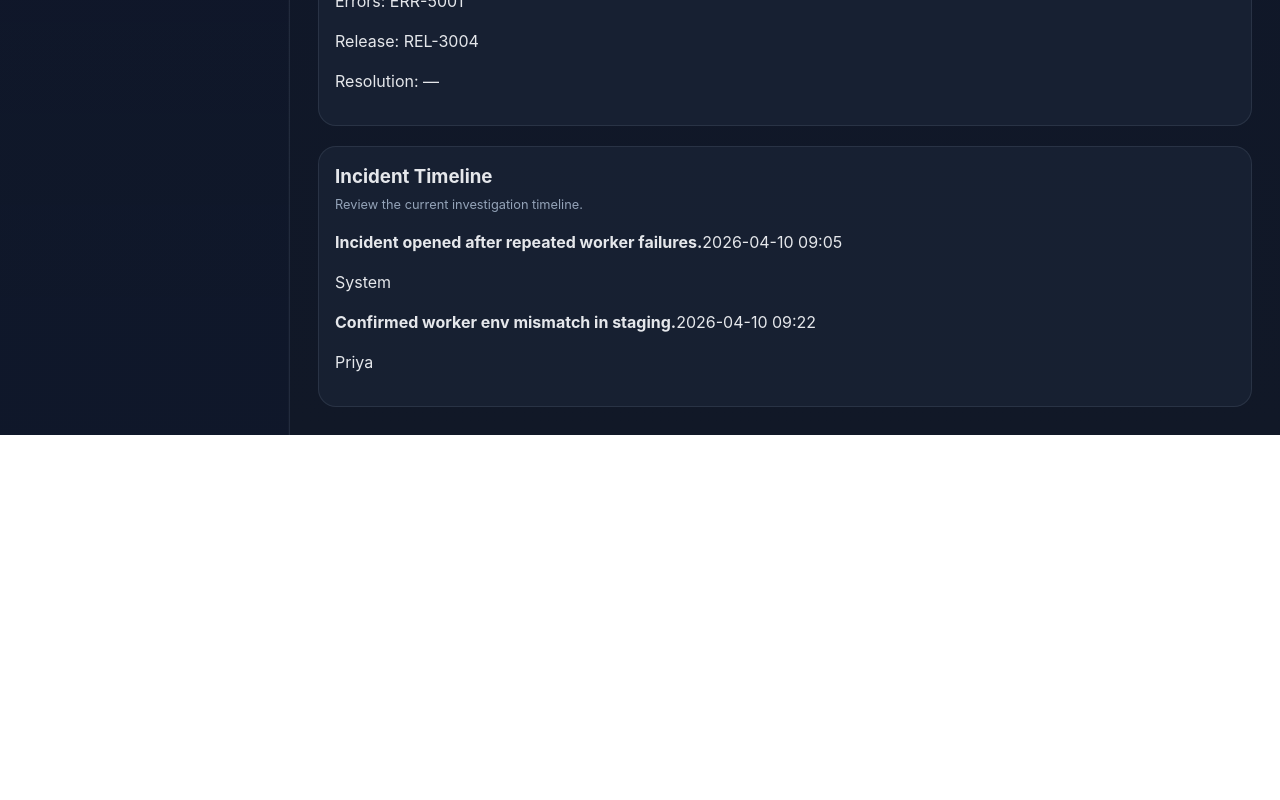
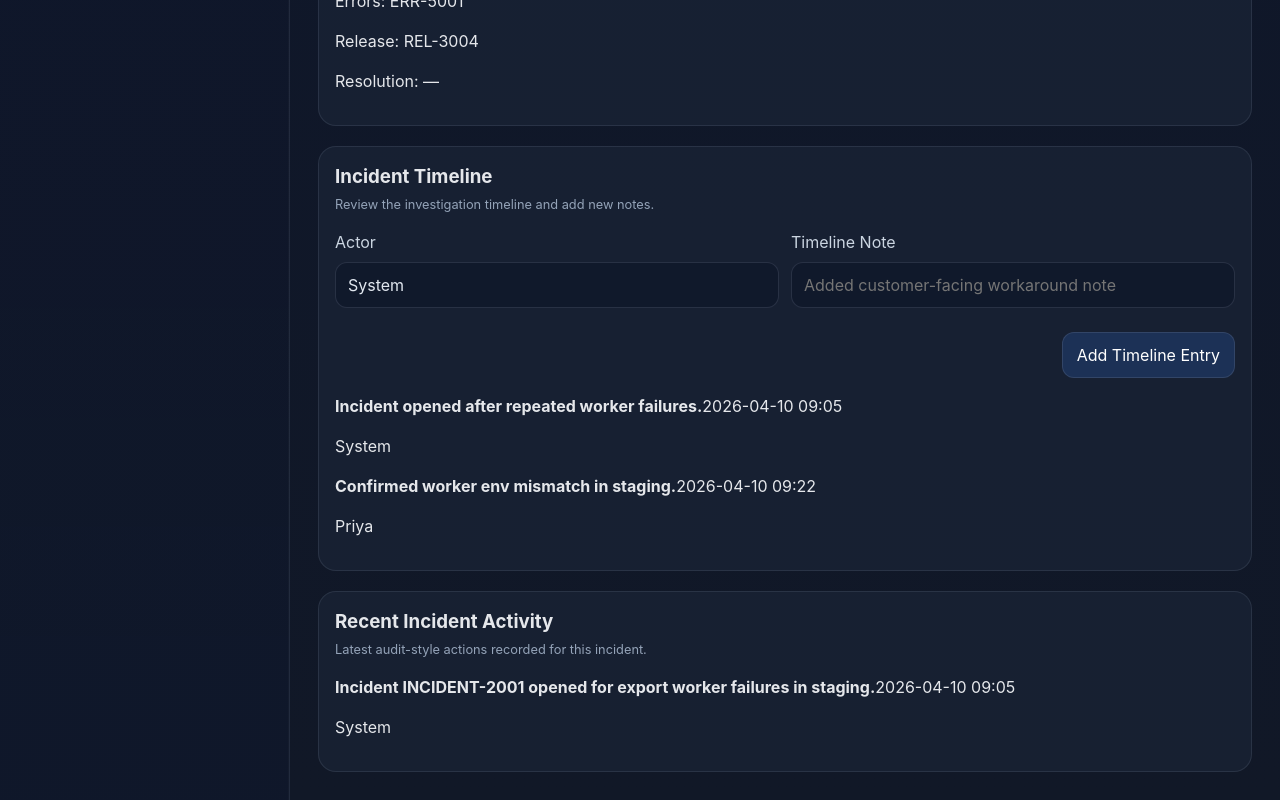
Before and after one commit to Emanuel628/InEx-IT-Support, a React (Vite) app: page /incidents/INCIDENT-2001 in a window 1280 px wide. Shown: the part 1494-2294 px from the top of the page. Before the commit the page ends 1929 px from the top, so only its background shows below. Built offline with nearby package versions, Linux system fonts and the light colour scheme.

Commit message:
Add incident timeline authoring and activity visibility

```diff
--- a/src/pages/incidents/IncidentDetailPage.tsx
+++ b/src/pages/incidents/IncidentDetailPage.tsx
@@ -1,22 +1,30 @@
-import { useMemo, useState, type ChangeEvent } from 'react';
+import { useMemo, useState, type ChangeEvent, type FormEvent } from 'react';
 import { useParams } from 'react-router-dom';
+import { getActivityByEntity } from '@/features/activity/lib/activityStore';
 import { getErrors } from '@/features/errors/lib/errorStore';
 import { getReleases } from '@/features/releases/lib/releaseStore';
 import { getResolutions } from '@/features/resolutions/lib/resolutionStore';
 import { getTickets } from '@/features/tickets/lib/ticketStore';
 import { INCIDENT_SEVERITIES, INCIDENT_STATUSES } from '@/constants/workflow';
 import { getIncidentById, updateIncident } from '@/features/incidents/lib/incidentStore';
-import type { IncidentEnvironment, IncidentSeverity, IncidentStatus } from '@/types/incidents';
+import type { IncidentEnvironment, IncidentSeverity, IncidentStatus, IncidentTimelineItem } from '@/types/incidents';
 import '@/features/tickets/styles/tickets.css';
+
+function nowIsoLike() {
+  return new Date().toISOString().slice(0, 16).replace('T', ' ');
+}
 
 export function IncidentDetailPage() {
   const { incidentId = '' } = useParams();
   const [version, setVersion] = useState(0);
+  const [timelineSummary, setTimelineSummary] = useState('');
+  const [timelineActor, setTimelineActor] = useState('System');
   const incident = useMemo(() => getIncidentById(incidentId), [incidentId, version]);
   const tickets = useMemo(() => getTickets().slice(0, 6), [version]);
   const errors = useMemo(() => getErrors().slice(0, 6), [version]);
   const releases = useMemo(() => getReleases().slice(0, 6), [version]);
   const resolutions = useMemo(() => getResolutions().slice(0, 6), [version]);
+  const incidentActivity = useMemo(() => getActivityByEntity('incident', incidentId).slice(0, 8), [incidentId, version]);
 
   function refresh() {
     setVersion((current) => current + 1);
@@ -46,6 +54,27 @@ export function IncidentDetailPage() {
       ? incident[key].filter((item) => item !== value)
       : [...incident[key], value];
     updateAndRefresh({ [key]: next } as Pick<typeof incident, typeof key>);
+  }
+
+  function addTimelineEntry(event: FormEvent<HTMLFormElement>) {
+    event.preventDefault();
+    const summary = timelineSummary.trim();
+    const actor = timelineActor.trim() || 'System';
+    if (!summary) {
+      return;
+    }
+
+    const timestamp = nowIsoLike();
+    const item: IncidentTimelineItem = {
+      id: `${incident.id}-timeline-${Date.now()}`,
+      timestamp,
+      actor,
+      summary,
+    };
+
+    updateAndRefresh({ timeline: [item, ...incident.timeline] });
+    setTimelineSummary('');
+    setTimelineActor('System');
   }
 
   return (
@@ -187,8 +216,23 @@ export function IncidentDetailPage() {
       <section className="ticket-detail-panel">
         <div className="ticket-section-header">
           <h3>Incident Timeline</h3>
-          <span>Review the current investigation timeline.</span>
+          <span>Review the investigation timeline and add new notes.</span>
         </div>
+        <form className="ticket-form-layout" onSubmit={addTimelineEntry}>
+          <div className="ticket-form-grid">
+            <label>
+              Actor
+              <input value={timelineActor} onChange={(event) => setTimelineActor(event.target.value)} />
+            </label>
+            <label>
+              Timeline Note
+              <input value={timelineSummary} onChange={(event) => setTimelineSummary(event.target.value)} placeholder="Added customer-facing workaround note" />
+            </label>
+          </div>
+          <div className="ticket-form-actions">
+            <button type="submit">Add Timeline Entry</button>
+          </div>
+        </form>
         <div className="ticket-detail-stack">
           {incident.timeline.length ? incident.timeline.map((item) => (
             <article key={item.id} className="ticket-activity-item">
@@ -201,6 +245,24 @@ export function IncidentDetailPage() {
           )) : <p>No timeline items yet.</p>}
         </div>
       </section>
+
+      <section className="ticket-detail-panel">
+        <div className="ticket-section-header">
+          <h3>Recent Incident Activity</h3>
+          <span>Latest audit-style actions recorded for this incident.</span>
+        </div>
+        <div className="ticket-detail-stack">
+          {incidentActivity.length ? incidentActivity.map((item) => (
+            <article key={item.id} className="ticket-activity-item">
+              <div className="ticket-activity-meta">
+                <strong>{item.summary}</strong>
+                <span>{item.timestamp}</span>
+              </div>
+              <p>{item.actor}</p>
+            </article>
+          )) : <p>No incident activity yet.</p>}
+        </div>
+      </section>
     </section>
   );
 }
```
